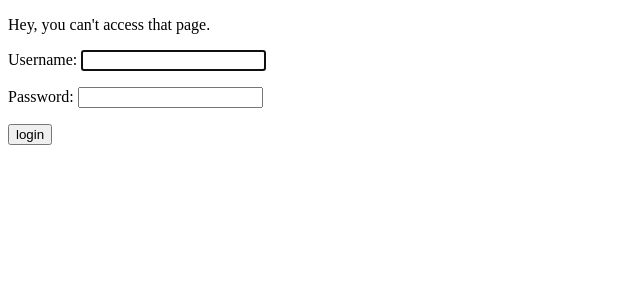
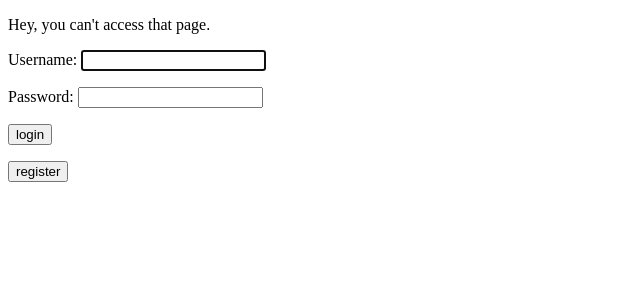
Before and after one commit to yuriy-malkov/ix-tutor, a Django app: a page that uses team_merky/ix_tutor/templates/registration/login.html in a window 1280 px wide. Shown: the top 300 px of the page, without its empty margins (0-640 px from the left). Run offline with Django 3.2, Linux system fonts and the light colour scheme.

Commit message:
added register button to login page

```diff
--- a/team_merky/ix_tutor/templates/registration/login.html
+++ b/team_merky/ix_tutor/templates/registration/login.html
@@ -21,6 +21,12 @@
 
     <p><input type="submit" value="login"></p>
     <input type="hidden" name="next" value="{{ next }}">
+  </form>
+  <form method="get" action="{% url 'register' %}">
+    {% csrf_token %}
+    <p><input type="submit" value="register"></p>
+    <input type="hidden" name="next" value="{{ next }}">
+  </form>
 </body>
 
 <!--
```
